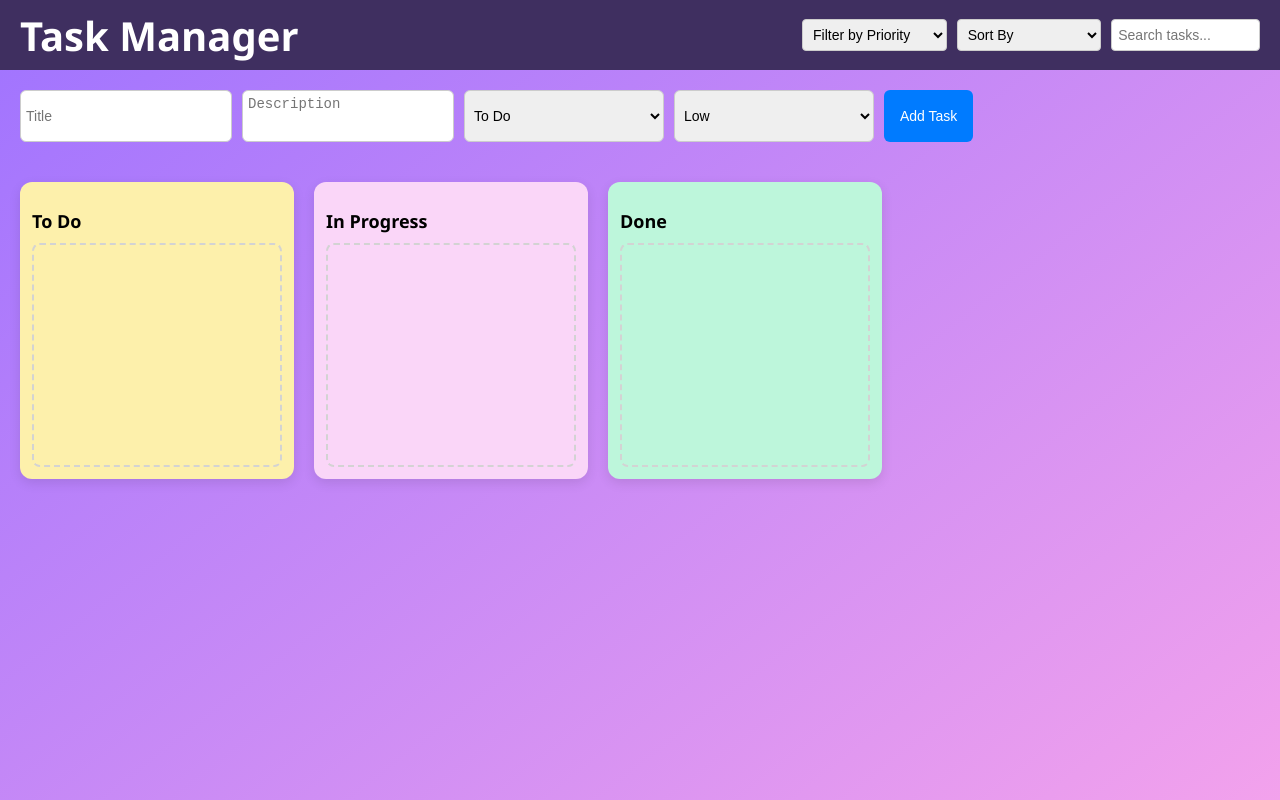
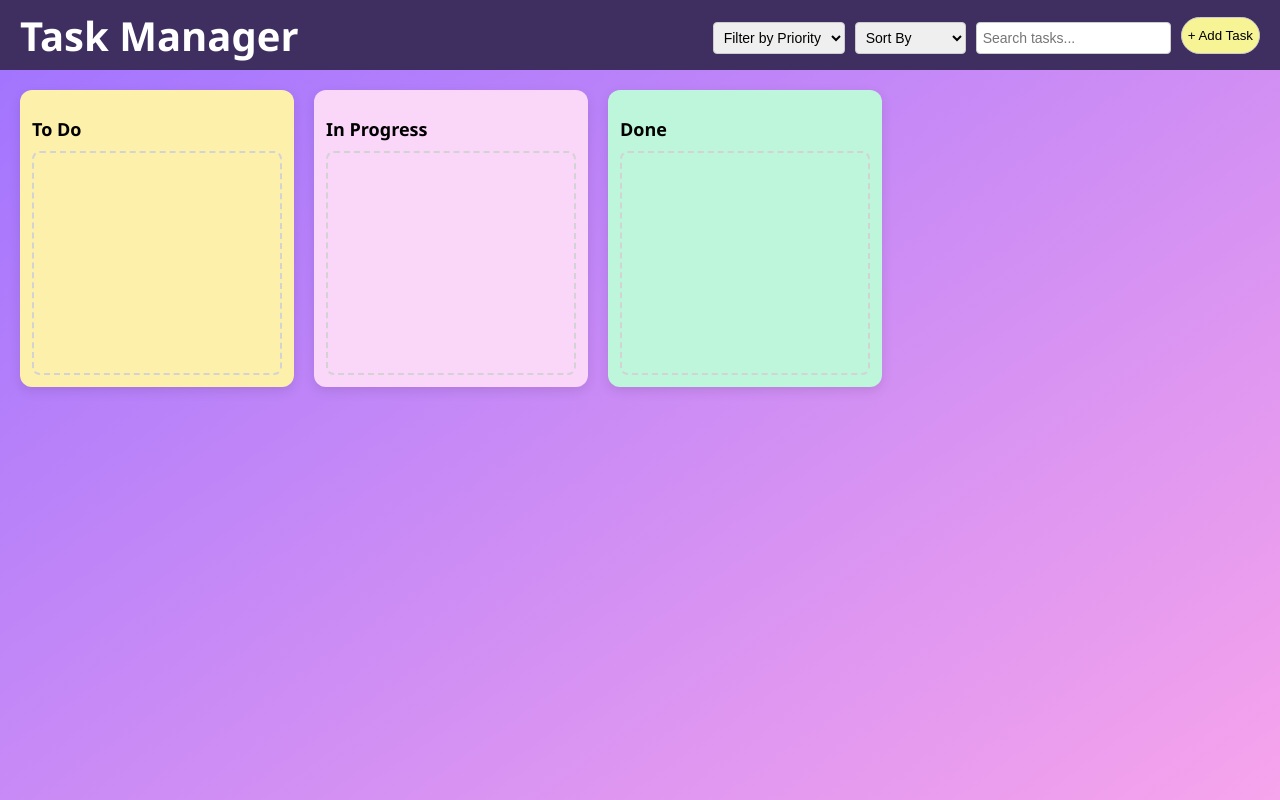
Before and after one commit to Rapenzol/Task_Management_App, a React (Create React App) app: page / in a window 1280 px wide. Shown: the top 800 px of the page. Built offline with nearby package versions, Linux system fonts and the light colour scheme.

Commit message:
addtask button & Add-task Modal is added along with text editor.

```diff
--- a/src/App.jsx
+++ b/src/App.jsx
@@ -1,10 +1,10 @@
 import React, { useState, useEffect } from 'react';
 import { DndContext } from '@dnd-kit/core';
 import TaskColumn from './components/TaskColumn';
-import TaskForm from './components/TaskForm';
 import EditTaskModal from './components/EditTaskModal';
 import Navbar from './components/Navbar';
 import ViewTaskModal from './components/ViewCardModal';
+import AddTaskModal from './components/AddTaskModal';
 import 'react-quill-new/dist/quill.snow.css';
 import './App.css';
 
@@ -20,6 +20,8 @@ const App = () => {
   const [filter, setFilter] = useState('');
   const [sortBy, setSortBy] = useState('');
   const [searchTerm, setSearchTerm] = useState('');
+  const [showAddModal, setShowAddModal] = useState(false);
+
 
   useEffect(() => {
     localStorage.setItem('tasks', JSON.stringify(tasks));
@@ -105,8 +107,8 @@ const App = () => {
 
   return (
     <div className="App">
-      <Navbar onFilter={handleFilter} onSort={handleSort} onSearch={handleSearch} />
-      <TaskForm addTask={addTask} />
+      <Navbar onFilter={handleFilter} onSort={handleSort} onSearch={handleSearch} onAddTaskClick={() => setShowAddModal(true)}/>
+      {/* <TaskForm addTask={addTask} /> */}
 
       <DndContext onDragEnd={handleDragEnd}>
         <div className="board-container">
@@ -119,10 +121,15 @@ const App = () => {
               deleteTask={deleteTask}
               onEdit={handleEditClick}
               onView={handleViewClick}
+              onAddTaskClick={() =>setShowAddModal(true)}
             />
           ))}
         </div>
       </DndContext>
+
+       {showAddModal && (
+        <AddTaskModal onClose={() => setShowAddModal(false)} onAddTask={addTask} />
+      )}
 
       {/* Edit Modal */}
       {editingTask && (
--- /dev/null
+++ b/src/components/AddTaskModal.css
@@ -0,0 +1,71 @@
+.modal-overlay {
+  position: fixed;
+  top: 0;
+  left: 0;
+  right: 0;
+  bottom: 0;
+  background: rgba(0,0,0,0.5);
+  display: flex;
+  align-items: center;
+  justify-content: center;
+}
+
+.modal-content {
+  background: white;
+  padding: 20px;
+  width: 400px;
+  border-radius: 8px;
+}
+
+.form-group {
+  margin-bottom: 10px;
+}
+
+input, textarea, select {
+  /* width: 100%; */
+  padding: 8px;
+  margin-top: 5px;
+}
+
+.modal-actions {
+  display: flex;
+  justify-content: flex-end;
+  gap: 10px;
+}
+
+.save-btn {
+  background: #4CAF50;
+  color: white;
+  padding: 8px 14px;
+  border: none;
+  cursor: pointer;
+  border-radius: 4px;
+}
+
+.cancel-btn {
+  background: #ccc;
+  padding: 8px 14px;
+  border: none;
+  cursor: pointer;
+  border-radius: 4px;
+}
+
+.addtask-description {
+  font-size: 14px;
+  color: #555;
+  margin-top: 5px;
+  line-height: 1.4;
+  white-space: pre-wrap;
+  overflow: hidden;
+  text-overflow: ellipsis;
+}
+
+
+.ql-container {
+  min-height: 120px; /* description box height */
+  font-size: 14px;
+}
+
+.ql-editor {
+  min-height: 100px;
+}
--- /dev/null
+++ b/src/components/AddTaskModal.jsx
@@ -0,0 +1,98 @@
+import React, { useState } from 'react';
+import ReactQuill from "react-quill-new";
+import "react-quill-new/dist/quill.snow.css";
+import './AddTaskModal.css';
+
+const AddTaskModal = ({ onClose, onAddTask }) => {
+    const [formData, setFormData] = useState({
+        title: '',
+        description: '',
+        status: 'To Do',
+        priority: 'Low',
+    });
+
+    const handleChange = (e) => {
+        setFormData({
+            ...formData,
+            [e.target.name]: e.target.value,
+        });
+    };
+
+    const handleSubmit = (e) => {
+        e.preventDefault();
+
+        if (!formData.title.trim()) {
+            alert('Title is required');
+            return;
+        }
+
+        onAddTask(formData); // task add
+        onClose(); // modal band karo
+    };
+
+    return (
+        <div className="modal-overlay" onClick={onClose}>
+            <div className="modal-content" onClick={(e) => e.stopPropagation()}>
+                <h2>Add New Task</h2>
+                <form onSubmit={handleSubmit}>
+                    <div className="form-group">
+                        <label>Title</label>
+                        <input
+                            type="text"
+                            name="title"
+                            value={formData.title}
+                            onChange={handleChange}
+                            placeholder="Enter task title"
+                        />
+                    </div>
+
+                    <div className="form-group">
+                        <label>Description</label>
+                        <ReactQuill
+                            theme="snow"
+                            value={formData.description}
+                            onChange={(value) =>
+                                setFormData({ ...formData, description: value })
+                            }
+                        />
+                    </div>
+
+                    <div className="form-group">
+                        <label>Status</label>
+                        <select
+                            name="status"
+                            value={formData.status}
+                            onChange={handleChange}
+                        >
+                            <option value="To Do">To Do</option>
+                            <option value="In Progress">In Progress</option>
+                            <option value="Done">Done</option>
+                        </select>
+                    </div>
+
+                    <div className="form-group">
+                        <label>Priority</label>
+                        <select
+                            name="priority"
+                            value={formData.priority}
+                            onChange={handleChange}
+                        >
+                            <option value="Low">Low</option>
+                            <option value="Medium">Medium</option>
+                            <option value="High">High</option>
+                        </select>
+                    </div>
+
+                    <div className="modal-actions">
+                        <button type="submit" className="save-btn">Add Task</button>
+                        <button type="button" className="cancel-btn" onClick={onClose}>
+                            Cancel
+                        </button>
+                    </div>
+                </form>
+            </div>
+        </div>
+    );
+};
+
+export default AddTaskModal;
--- a/src/components/EditTaskModal.css
+++ b/src/components/EditTaskModal.css
@@ -43,6 +43,7 @@
 label {
   font-weight: 500;
   margin-bottom: 4px;
+  text-align:left;
 }
 
 input,
@@ -51,7 +52,7 @@ select {
   padding: 8px;
   border-radius: 4px;
   border: 1px solid #ccc;
-  width: 100%;
+  /* width: 100%; */
 }
 
 textarea {
--- a/src/components/Navbar.css
+++ b/src/components/Navbar.css
@@ -26,3 +26,15 @@
   padding: 6px;
   font-size: 14px;
 }
+
+.add-task-btn {
+    width: 63%;
+    background-color: #f7f495;
+    height: auto;
+    border-radius: 30px;
+    border: 1px solid #ccc;
+}
+
+.add-task-btn:hover {
+  background-color: #f3ff4a;
+}
--- a/src/components/Navbar.jsx
+++ b/src/components/Navbar.jsx
@@ -2,7 +2,7 @@
 import React from 'react';
 import './Navbar.css';
 
-const Navbar = ({ onFilter, onSort, onSearch }) => {
+const Navbar = ({ onFilter, onSort, onSearch, onAddTaskClick }) => {
   return (
     <div className="navbar">
       <div className="navbar-left">
@@ -28,6 +28,10 @@ const Navbar = ({ onFilter, onSort, onSearch }) => {
           placeholder="Search tasks..."
           onChange={(e) => onSearch(e.target.value)}
         />
+
+        <button className="add-task-btn" onClick={onAddTaskClick}>
+          + Add Task
+        </button>
       </div>
     </div>
   );
--- a/src/components/TaskForm.css
+++ /dev/null
@@ -1,51 +0,0 @@
-/* TaskForm.css */
-
-.form-container {
-  display: flex;
-  justify-content: flex-start;
-  align-items: center;
-}
-
-form {
-  display: flex;
-  flex-direction: row; /* Show inputs in one line */
-  gap: 10px;
-  /* background-color: #ffffff;
-  padding: 20px; */
-  border-radius: 10px;
-  /* box-shadow: 0 0 8px rgba(0, 0, 0, 0.1); */
-  flex-wrap: wrap; /* responsive ke liye */
-  margin: 20px;
-}
-
-form input,
-form textarea,
-form select {
-  padding: 5px;
-  border: 1px solid #ccc;
-  border-radius: 6px;
-  font-size: 14px;
-  width: 200px;
-   resize: none;
-}
-
-
-
-form button {
-  background-color: #007bff;
-  color: white;
-  padding: 10px 16px;
-  font-size: 14px;
-  border: none;
-  border-radius: 6px;
-  cursor: pointer;
-  transition: background-color 0.3s;
-}
-
-form button:hover {
-  background-color: #0056b3;
-}
-
-.main-title{
-text-align: center;
-}
--- a/src/components/TaskForm.jsx
+++ /dev/null
@@ -1,70 +0,0 @@
-import React, { useState } from 'react';
-import './TaskForm.css';
-
-function TaskForm({ addTask }) {
-  const [formData, setFormData] = useState({
-    title: '',
-    description: '',
-    status: 'To Do',
-    priority: 'Low',
-  });
-
-  const handleChange = (e) => {
-    setFormData({ ...formData, [e.target.name]: e.target.value });
-  };
-
-  const handleSubmit = (e) => {
-    e.preventDefault();
-    addTask(formData);
-    setFormData({
-      title: '',
-      description: '',
-      status: 'To Do',
-      priority: 'Low',
-    });
-  };
-
-  return (
-    <div className="form-container">
-      <form onSubmit={handleSubmit}>
-        <input
-          name="title"
-          value={formData.title}
-          onChange={handleChange}
-          placeholder="Title"
-          required
-        />
-        <textarea
-          name="description"
-          value={formData.description}
-          onChange={handleChange}
-          placeholder="Description"
-        />
-
-        <select
-          name="status"
-          value={formData.status}
-          onChange={handleChange}
-        >
-          <option value="To Do">To Do</option>
-          <option value="In Progress">In Progress</option>
-          <option value="Done">Done</option>
-        </select>
-
-        <select
-          name="priority"
-          value={formData.priority}
-          onChange={handleChange}
-        >
-          <option value="Low">Low</option>
-          <option value="Medium">Medium</option>
-          <option value="High">High</option>
-        </select>
-
-        <button type="submit">Add Task</button>
-      </form>
-    </div>
-  );
-}
-
-export default TaskForm;
--- a/src/components/ViewCardModal.css
+++ b/src/components/ViewCardModal.css
@@ -12,7 +12,7 @@
   z-index: 1000;
 }
 
-.modal-content {
+/* .modal-content {
   background-color: #fff;
   padding: 30px;
   width: 400px;
@@ -20,7 +20,7 @@
   box-shadow: 0 8px 20px rgba(0, 0, 0, 0.2);
   position: relative;
   font-family: 'Segoe UI', sans-serif;
-}
+} */
 
 
 .close-button {
```
